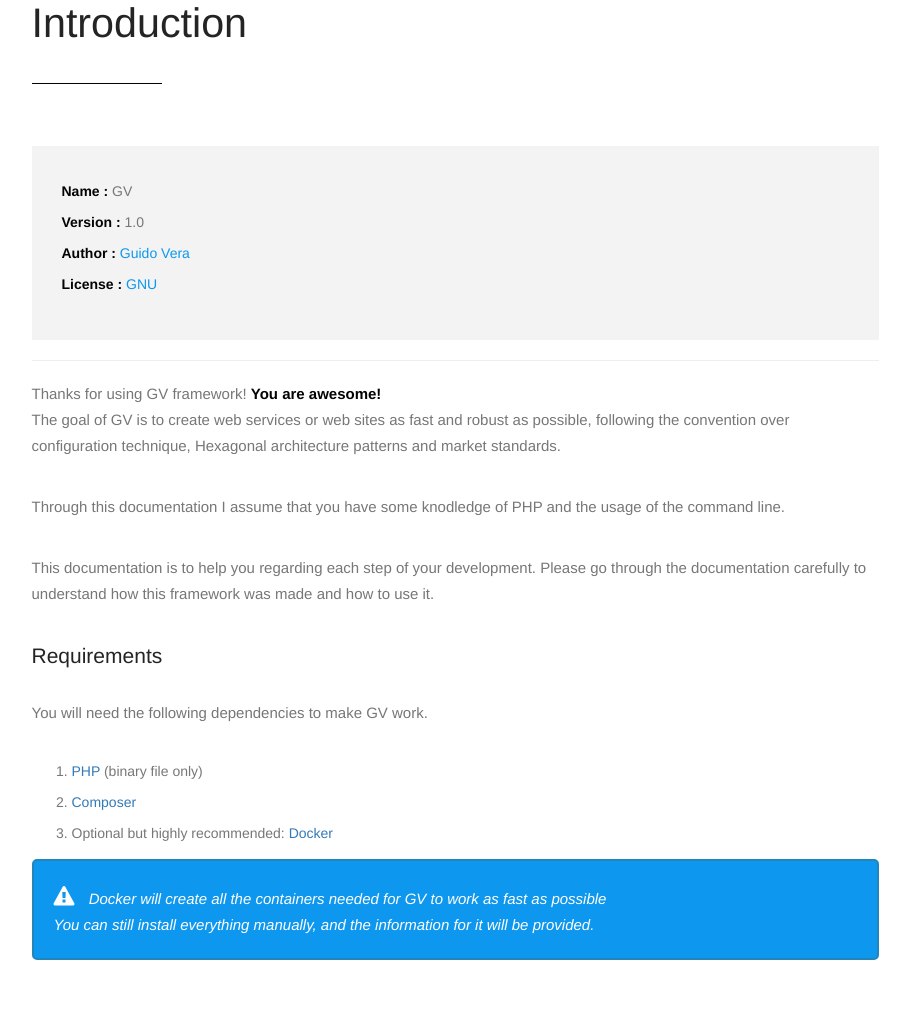
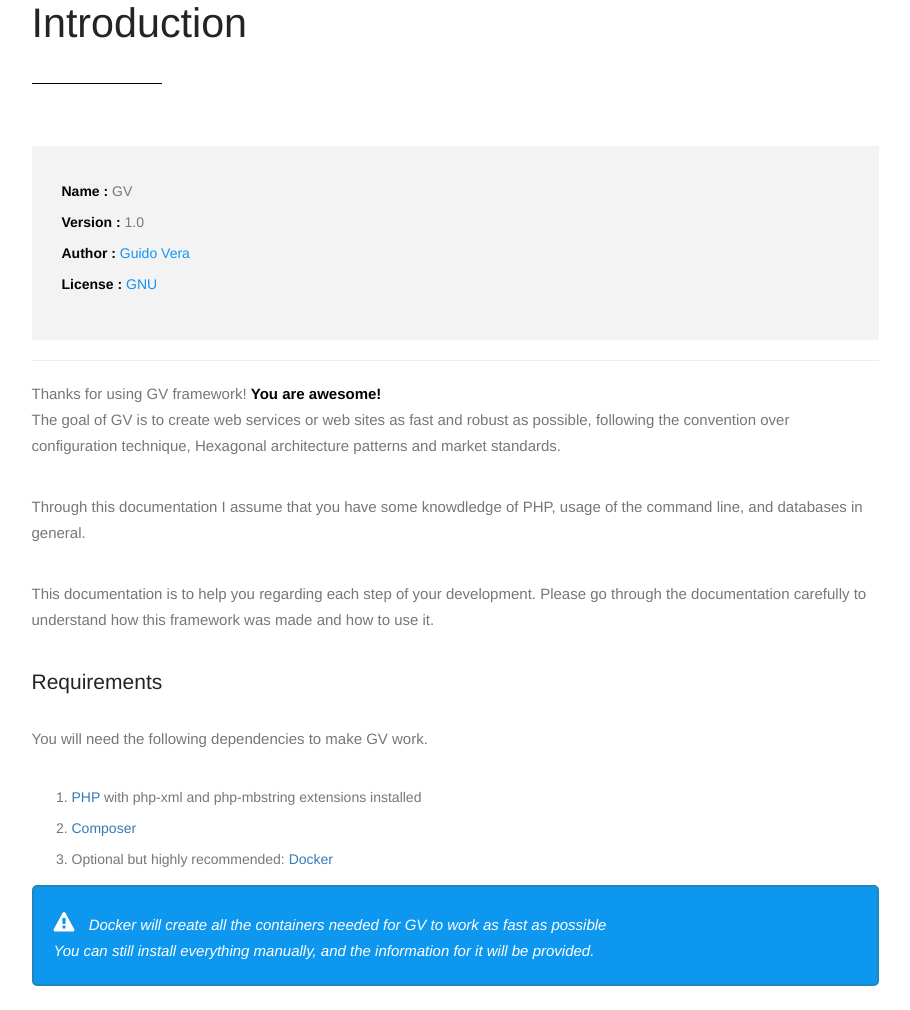
Before and after one commit to veraguido/gv-documentation, a plain HTML site: page index.html in a window 1280 px wide. Shown: the part 369-1379 px from the top of the page, without its empty margins (331-1241 px from the left). Drawn offline with Linux system fonts and the light colour scheme.

Commit message:
fixing typos

```diff
--- a/index.html
+++ b/index.html
@@ -138,13 +138,13 @@
                                                 <strong>You are awesome!</strong>
                                                 <br> The goal of GV is to create web services or web sites as fast and robust as possible, following the convention over configuration technique, Hexagonal architecture patterns and market standards.
                                             </p>
-                                            <p>Through this documentation I assume that you have some knodledge of PHP and the usage of the command line.</p>
+                                            <p>Through this documentation I assume that you have some knowdledge of PHP, usage of the command line, and databases in general.</p>
                                             <p>This documentation is to help you regarding each step of your development. Please go through the documentation carefully to understand how this framework was made and how to use it. </p>
 
                                             <h4>Requirements</h4>
                                             <p>You will need the following dependencies to make GV work.</p>
                                             <ol>
-                                                <li><a href="http://php.net/manual/en/install.php" target="_blank">PHP</a> (binary file only)</li>
+                                                <li><a href="http://php.net/manual/en/install.php" target="_blank">PHP</a> with php-xml and php-mbstring extensions installed</li>
                                                 <li><a href="https://getcomposer.org/" target="_blank">Composer</a></li>
                                                 <li>Optional but highly recommended: <a href="https://docs.docker.com/engine/installation/" target="_blank">Docker</a></li>
                                             </ol>
```
